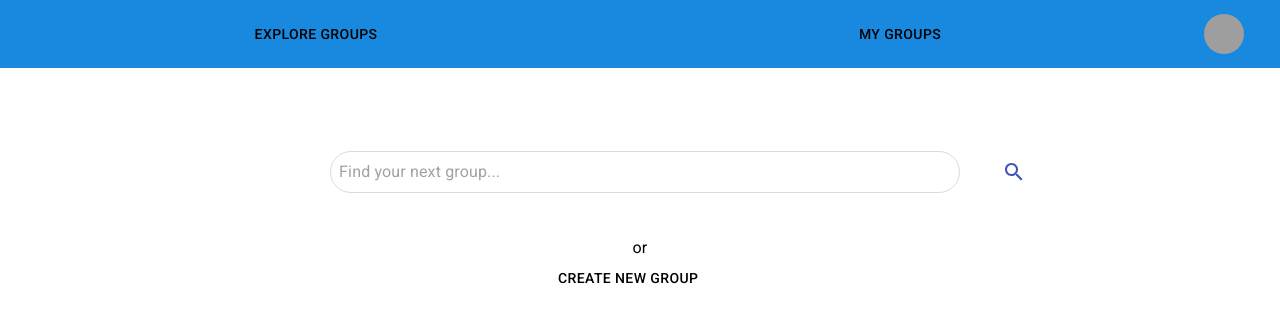
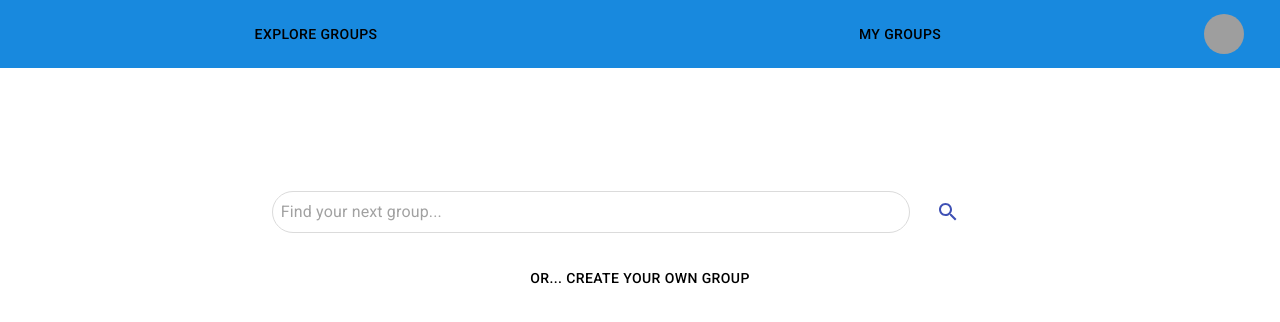
Before and after one commit to gaurav0628/summerhacks-Faction, a React (Create React App) app: page /explore in a window 1280 px wide. Shown: the top 322 px of the page. Built offline with nearby package versions, Linux system fonts and the light colour scheme; grey boxes are pictures that could not be loaded.

Commit message:
fixed formatting for explore groups

```diff
--- a/src/components/ExploreGroups.js
+++ b/src/components/ExploreGroups.js
@@ -1,4 +1,4 @@
-import React, {Fragment} from "react";
+import React, { Fragment } from "react";
 
 import { Link } from "react-router-dom";
 
@@ -40,9 +40,7 @@ class ExploreGroups extends React.Component {
     super(props);
     this.state = {
       searchText: "",
-      searchResults: [
-
-      ],
+      searchResults: [],
     };
     this.searchRequest = this.searchRequest.bind(this);
     this.handleChange = this.handleChange.bind(this);
@@ -106,10 +104,12 @@ class ExploreGroups extends React.Component {
     const searchData = this.state.searchResults;
     return (
       <div>
-        <Grid container spacing={5} justify="center" alignItems="center">
+        <Grid container   direction="row" spacing={3} justify="center" alignItems="center">
           <Grid item xs={12} />
           <Grid item xs={12} />
-          <Grid item xs={3} />
+          <Grid item xs={12} />
+          <Grid item xs={12} />
+          <Grid item xs={12} />
           <Grid item xs={6}>
             <div className="searchBar">
               <InputBase
@@ -130,16 +130,13 @@ class ExploreGroups extends React.Component {
               <SearchIcon />
             </IconButton>
           </Grid>
-          <Grid item xs={2} />
 
-          <Grid item xs={5} />
-          <Grid item xs={2}>
-            <Typography align="center">or</Typography>
+          <Grid container item xs={10} justify="center" alignItems="center">
             <Button color="inherit" component={Link} to="/create">
-              Create New Group
+              Or... Create Your Own Group
             </Button>
           </Grid>
-          <Grid item xs={5} />
+
           <SearchResults data={searchData} />
         </Grid>
       </div>
```
